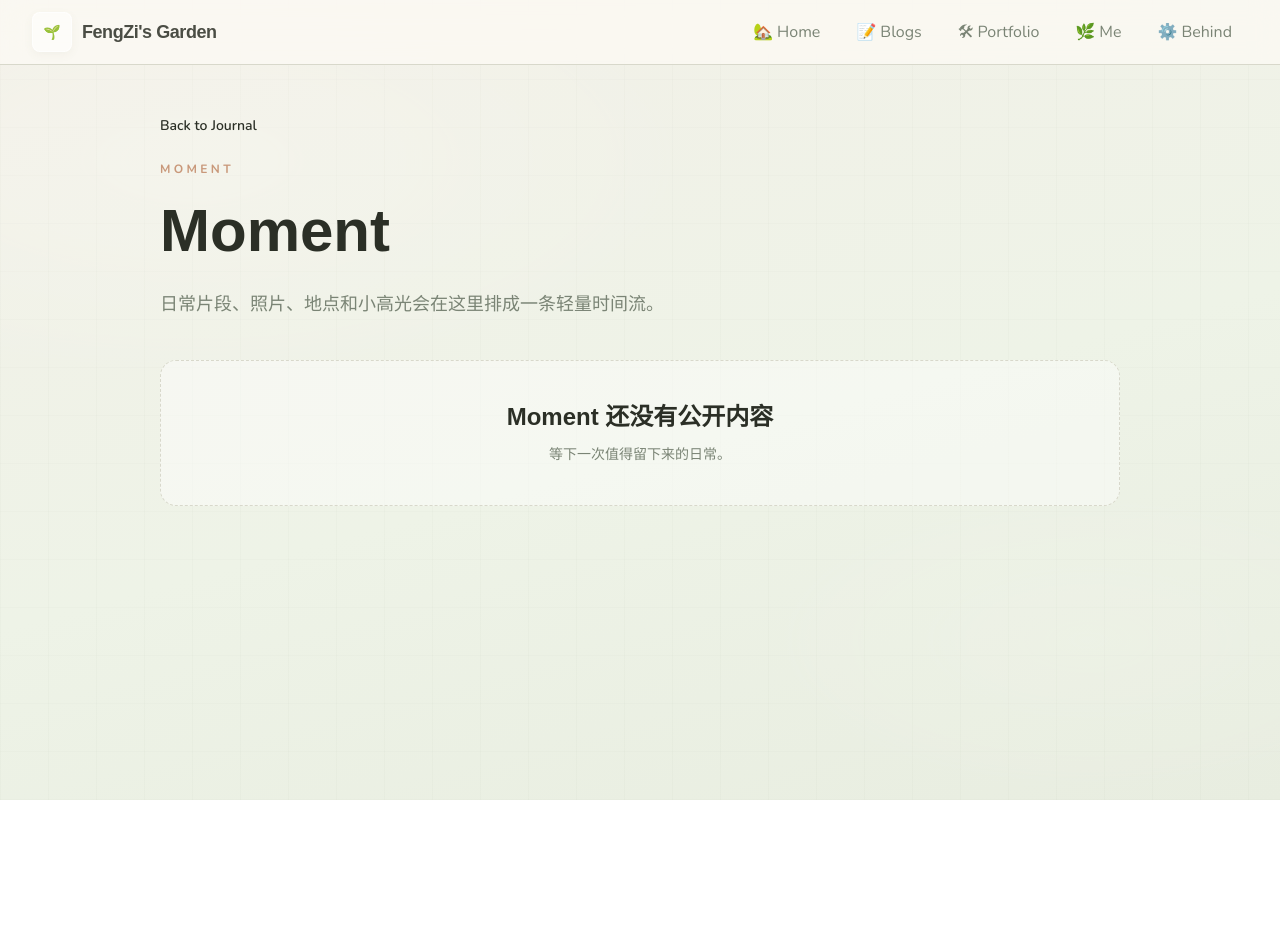
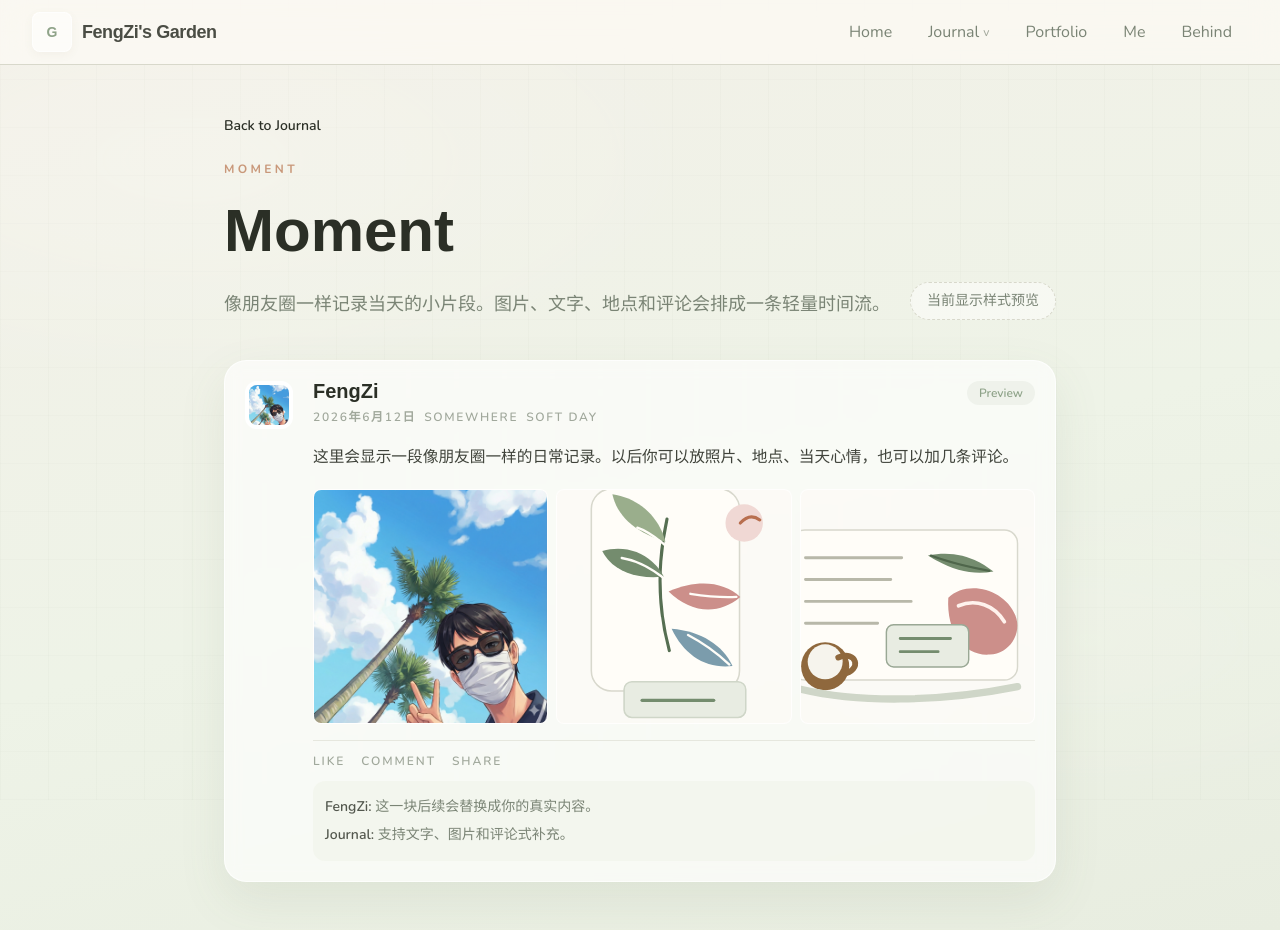
Before and after one commit to fengziclassmate/FZ-s-Garden, a Next.js app: page /journal/moment in a window 1280 px wide. Before the commit the page ends 800 px from the top, so only its background shows below. Built offline with nearby package versions, Linux system fonts and the light colour scheme; a web font is replaced by a local one.

Commit message:
journal模块优化三部曲

```diff
--- a/src/app/blogs/blogs-client.tsx
+++ b/src/app/blogs/blogs-client.tsx
@@ -152,7 +152,7 @@ export default function BlogsClient({ sections }: Props) {
       >
         <div className="px-5">
           <div className="mb-6 flex items-center justify-between">
-            <span className="text-xs font-semibold uppercase tracking-widest text-[#a6a097]">Blogs</span>
+            <span className="text-xs font-semibold uppercase tracking-widest text-[#a6a097]">Journal</span>
             <button
               type="button"
               onClick={() => setSidebarOpen(false)}
@@ -162,20 +162,27 @@ export default function BlogsClient({ sections }: Props) {
               ◀
             </button>
           </div>
-          <div className="mb-5 grid grid-cols-2 gap-2">
+          <div className="mb-5 grid grid-cols-3 gap-2">
             <Link
               href="/journal/moment"
-              className="rounded-xl border border-[#ece9e1] bg-white/55 px-3 py-3 text-sm text-[#5f6f58] transition hover:bg-[#f5f2ec] hover:text-[#2d2a24]"
+              className="rounded-xl border border-[#ece9e1] bg-white/55 px-2.5 py-3 text-sm text-[#5f6f58] transition hover:bg-[#f5f2ec] hover:text-[#2d2a24]"
             >
               <span className="block font-semibold">Moment</span>
-              <span className="mt-1 block text-[11px] text-[#a6a097]">日常片段</span>
+              <span className="mt-1 block text-[11px] text-[#a6a097]">日常</span>
             </Link>
             <Link
-              href="/journal/whispers"
-              className="rounded-xl border border-[#ece9e1] bg-white/55 px-3 py-3 text-sm text-[#5f6f58] transition hover:bg-[#f5f2ec] hover:text-[#2d2a24]"
+              href="/journal/whisper"
+              className="rounded-xl border border-[#ece9e1] bg-white/55 px-2.5 py-3 text-sm text-[#5f6f58] transition hover:bg-[#f5f2ec] hover:text-[#2d2a24]"
             >
-              <span className="block font-semibold">Whispers</span>
-              <span className="mt-1 block text-[11px] text-[#a6a097]">碎片低语</span>
+              <span className="block font-semibold">Whisper</span>
+              <span className="mt-1 block text-[11px] text-[#a6a097]">碎念</span>
+            </Link>
+            <Link
+              href="/blogs?type=journal"
+              className="rounded-xl border border-[#ece9e1] bg-white/55 px-2.5 py-3 text-sm text-[#5f6f58] transition hover:bg-[#f5f2ec] hover:text-[#2d2a24]"
+            >
+              <span className="block font-semibold">Blogs</span>
+              <span className="mt-1 block text-[11px] text-[#a6a097]">长文</span>
             </Link>
           </div>
           <div className="space-y-0.5">
--- a/src/app/blogs/page.tsx
+++ b/src/app/blogs/page.tsx
@@ -11,9 +11,9 @@ async function BlogsContent() {
   ]);
 
   const sections: { key: string; label: string; emoji: string; posts: GardenContent[] }[] = [
-    { key: "journal", label: "手账", emoji: "📓", posts: journalAll },
-    { key: "research", label: "科研", emoji: "🔬", posts: researchAll },
-    { key: "reading", label: "阅读", emoji: "📖", posts: readingAll },
+    { key: "journal", label: "Journal", emoji: "J", posts: journalAll },
+    { key: "research", label: "Research", emoji: "R", posts: researchAll },
+    { key: "reading", label: "Reading", emoji: "N", posts: readingAll },
   ];
 
   return <BlogsClient sections={sections} />;
@@ -21,7 +21,7 @@ async function BlogsContent() {
 
 export default function BlogsPage() {
   return (
-    <Suspense fallback={<div className="flex min-h-[calc(100vh-4rem)] items-center justify-center text-[#a6a097]">加载中...</div>}>
+    <Suspense fallback={<div className="flex min-h-[calc(100vh-4rem)] items-center justify-center text-[#a6a097]">Loading...</div>}>
       <BlogsContent />
     </Suspense>
   );
--- a/src/app/journal/moment/page.tsx
+++ b/src/app/journal/moment/page.tsx
@@ -1,48 +1,106 @@
 import Link from "next/link";
-import { moments } from "@/data/journal-modules";
+import { moments, type MomentEntry } from "@/data/journal-modules";
 import { formatDate } from "@/lib/dates";
 
-export default function MomentPage() {
+const avatarSrc = "/home/fengzi-avatar.jpg";
+
+const previewMoment: MomentEntry = {
+  id: "preview",
+  date: "2026-06-12",
+  text: "这里会显示一段像朋友圈一样的日常记录。以后你可以放照片、地点、当天心情，也可以加几条评论。",
+  location: "Somewhere",
+  mood: "soft day",
+  images: ["/home/fengzi-avatar.jpg", "/home/pressed-leaves.svg", "/home/study-desk.svg"],
+  comments: [
+    { name: "FengZi", text: "这一块后续会替换成你的真实内容。" },
+    { name: "Journal", text: "支持文字、图片和评论式补充。" },
+  ],
+};
+
+function MomentCard({ moment, preview = false }: { moment: MomentEntry; preview?: boolean }) {
   return (
-    <main className="mx-auto max-w-5xl px-5 py-12 lg:px-8">
-      <Link href="/journal" className="text-sm font-semibold text-muted-ink transition hover:text-ink">
-        Back to Journal
-      </Link>
-      <section className="mt-6 max-w-3xl">
-        <p className="text-xs font-bold uppercase tracking-[0.28em] text-clay">Moment</p>
-        <h1 className="mt-4 font-display text-5xl font-bold leading-tight text-ink md:text-6xl">Moment</h1>
-        <p className="mt-5 text-lg leading-8 text-muted-ink">
-          日常片段、照片、地点和小高光会在这里排成一条轻量时间流。
-        </p>
-      </section>
-
-      <section className="mt-10">
-        {moments.length > 0 ? (
-          <div className="space-y-5">
-            {moments.map((moment) => (
-              <article key={moment.id} className="rounded-2xl border border-white/70 bg-white/58 p-5 shadow-[var(--shadow-note)] backdrop-blur">
-                <div className="flex flex-wrap items-center gap-3 text-sm text-muted-ink">
+    <article className="rounded-[1.4rem] border border-white/70 bg-white/64 p-5 shadow-[0_18px_48px_rgba(100,115,90,0.10)] backdrop-blur">
+      <div className="grid grid-cols-[52px_1fr] gap-4">
+        <img src={avatarSrc} alt="" className="size-12 rounded-xl border-4 border-white object-cover object-[78%_42%]" />
+        <div className="min-w-0">
+          <div className="flex flex-wrap items-start justify-between gap-3">
+            <div>
+              <h2 className="font-display text-xl font-bold leading-none text-ink">FengZi</h2>
+              <div className="mt-2 flex flex-wrap items-center gap-2 text-xs font-semibold uppercase tracking-[0.14em] text-muted-ink/70">
                 <time>{formatDate(moment.date)}</time>
                 {moment.location ? <span>{moment.location}</span> : null}
                 {moment.mood ? <span>{moment.mood}</span> : null}
               </div>
-                <p className="mt-4 text-base leading-8 text-ink">{moment.text}</p>
+            </div>
+            {preview ? (
+              <span className="rounded-full bg-sage/10 px-3 py-1 text-xs font-semibold text-sage">Preview</span>
+            ) : null}
+          </div>
+
+          <p className="mt-4 whitespace-pre-line text-[0.98rem] leading-8 text-ink/90">{moment.text}</p>
+
           {moment.images?.length ? (
-                  <div className="mt-5 grid gap-3 sm:grid-cols-2">
+            <div className={`mt-4 grid gap-2 ${moment.images.length === 1 ? "grid-cols-1" : "grid-cols-3"}`}>
               {moment.images.map((src) => (
-                      <img key={src} src={src} alt="" className="aspect-[4/3] w-full rounded-xl object-cover" />
+                <img
+                  key={src}
+                  src={src}
+                  alt=""
+                  className={`${moment.images?.length === 1 ? "aspect-[4/3]" : "aspect-square"} w-full rounded-lg border border-white/70 bg-surface/70 object-cover`}
+                />
               ))}
             </div>
           ) : null}
-              </article>
+
+          <div className="mt-4 flex items-center gap-4 border-t border-line/55 pt-3 text-xs font-semibold uppercase tracking-[0.16em] text-muted-ink/70">
+            <span>Like</span>
+            <span>Comment</span>
+            <span>Share</span>
+          </div>
+
+          {moment.comments?.length ? (
+            <div className="mt-3 rounded-xl bg-surface-soft/55 p-3 text-sm leading-7 text-muted-ink">
+              {moment.comments.map((comment) => (
+                <p key={`${comment.name}-${comment.text}`}>
+                  <span className="font-semibold text-ink/80">{comment.name}: </span>
+                  {comment.text}
+                </p>
               ))}
             </div>
-        ) : (
-          <div className="rounded-2xl border border-dashed border-line bg-white/42 p-10 text-center">
-            <p className="font-display text-2xl font-bold text-ink">Moment 还没有公开内容</p>
-            <p className="mt-3 text-sm text-muted-ink">等下一次值得留下来的日常。</p>
+          ) : null}
         </div>
-        )}
+      </div>
+    </article>
+  );
+}
+
+export default function MomentPage() {
+  const list = moments.length > 0 ? moments : [previewMoment];
+
+  return (
+    <main className="mx-auto max-w-4xl px-5 py-12 lg:px-8">
+      <Link href="/journal" className="text-sm font-semibold text-muted-ink transition hover:text-ink">
+        Back to Journal
+      </Link>
+      <section className="mt-6 flex flex-wrap items-end justify-between gap-5">
+        <div className="max-w-2xl">
+          <p className="text-xs font-bold uppercase tracking-[0.28em] text-clay">Moment</p>
+          <h1 className="mt-4 font-display text-5xl font-bold leading-tight text-ink md:text-6xl">Moment</h1>
+          <p className="mt-5 text-lg leading-8 text-muted-ink">
+            像朋友圈一样记录当天的小片段。图片、文字、地点和评论会排成一条轻量时间流。
+          </p>
+        </div>
+        {moments.length === 0 ? (
+          <span className="rounded-full border border-dashed border-line bg-white/48 px-4 py-2 text-sm text-muted-ink">
+            当前显示样式预览
+          </span>
+        ) : null}
+      </section>
+
+      <section className="mt-10 space-y-5">
+        {list.map((moment) => (
+          <MomentCard key={moment.id} moment={moment} preview={moments.length === 0} />
+        ))}
       </section>
     </main>
   );
--- /dev/null
+++ b/src/app/journal/whisper/page.tsx
@@ -0,0 +1,71 @@
+import Link from "next/link";
+import { whispers, type WhisperEntry } from "@/data/journal-modules";
+import { formatDate } from "@/lib/dates";
+
+const previewWhispers: WhisperEntry[] = [
+  {
+    id: "preview-1",
+    date: "2026-06-12",
+    text: "这里适合放一句没有标题的小想法。",
+    tone: "note",
+  },
+  {
+    id: "preview-2",
+    date: "2026-06-12",
+    text: "也可以是一段很短的情绪、灵感或自言自语。",
+    tone: "whisper",
+  },
+  {
+    id: "preview-3",
+    date: "2026-06-12",
+    text: "不需要变成文章，只要被温柔地收起来。",
+    tone: "soft",
+  },
+];
+
+export default function WhisperPage() {
+  const list = whispers.length > 0 ? whispers : previewWhispers;
+
+  return (
+    <main className="mx-auto max-w-6xl px-5 py-12 lg:px-8">
+      <Link href="/journal" className="text-sm font-semibold text-muted-ink transition hover:text-ink">
+        Back to Journal
+      </Link>
+      <section className="mt-6 flex flex-wrap items-end justify-between gap-5">
+        <div className="max-w-3xl">
+          <p className="text-xs font-bold uppercase tracking-[0.28em] text-clay">Whisper</p>
+          <h1 className="mt-4 font-display text-5xl font-bold leading-tight text-ink md:text-6xl">Whisper</h1>
+          <p className="mt-5 text-lg leading-8 text-muted-ink">
+            不需要标题的小想法、碎片句子和一闪而过的感受会放在这里，像一组轻轻贴上的便签。
+          </p>
+        </div>
+        {whispers.length === 0 ? (
+          <span className="rounded-full border border-dashed border-line bg-white/48 px-4 py-2 text-sm text-muted-ink">
+            当前显示样式预览
+          </span>
+        ) : null}
+      </section>
+
+      <section className="mt-10 columns-1 gap-4 md:columns-2 xl:columns-3">
+        {list.map((whisper, index) => (
+          <article
+            key={whisper.id}
+            className={`mb-4 break-inside-avoid rounded-[1.3rem] border border-white/70 p-5 shadow-[var(--shadow-note)] backdrop-blur ${
+              index % 3 === 0
+                ? "bg-washi-yellow/42"
+                : index % 3 === 1
+                  ? "bg-washi-green/42"
+                  : "bg-washi-pink/36"
+            }`}
+          >
+            <p className="text-base leading-8 text-ink">{whisper.text}</p>
+            <div className="mt-5 flex flex-wrap items-center justify-between gap-3 text-xs font-semibold uppercase tracking-[0.18em] text-muted-ink">
+              <time>{formatDate(whisper.date)}</time>
+              {whisper.tone ? <span>{whisper.tone}</span> : null}
+            </div>
+          </article>
+        ))}
+      </section>
+    </main>
+  );
+}
--- a/src/components/layout/site-header.tsx
+++ b/src/components/layout/site-header.tsx
@@ -6,26 +6,37 @@ export function SiteHeader() {
   return (
     <header className="site-header">
       <div className="flex w-full items-center justify-between px-8 py-3">
-        {/* Logo — 严格靠左 */}
-        <Link href="/" className="inline-flex shrink-0 items-center gap-2.5 group">
-          <span className="grid size-10 place-items-center rounded-lg border border-white/70 bg-white/50 text-sm font-display font-semibold text-sage shadow-[0_3px_10px_rgba(100,115,90,0.06)] transition group-hover:shadow-[0_6px_18px_rgba(100,115,90,0.08)]">
-            🌱
+        <Link href="/" className="group inline-flex shrink-0 items-center gap-2.5">
+          <span className="grid size-10 place-items-center rounded-lg border border-white/70 bg-white/50 font-display text-sm font-semibold text-sage shadow-[0_3px_10px_rgba(100,115,90,0.06)] transition group-hover:shadow-[0_6px_18px_rgba(100,115,90,0.08)]">
+            G
           </span>
-          <span className="font-display text-lg font-semibold tracking-tight text-ink/85">
-            {site.name}
-          </span>
+          <span className="font-display text-lg font-semibold tracking-tight text-ink/85">{site.name}</span>
         </Link>
 
-        {/* Navigation — 严格靠右 */}
         <nav className="flex items-center gap-1 text-muted-ink">
           {navigation.map((item) => (
-            <Link
-              key={item.href}
-              href={item.href}
-              className="shrink-0 rounded-lg px-4 py-2 text-base whitespace-nowrap transition-colors hover:bg-white/45 hover:text-ink"
-            >
-              {item.emoji && <span className="mr-1">{item.emoji}</span>}{item.label}
-            </Link>
+            <div key={item.href} className="group relative">
+              <Link
+                href={item.href}
+                className="inline-flex shrink-0 items-center rounded-lg px-4 py-2 text-base transition-colors hover:bg-white/45 hover:text-ink"
+              >
+                {item.label}
+                {item.children?.length ? <span className="ml-1 text-xs text-muted-ink/70">v</span> : null}
+              </Link>
+              {item.children?.length ? (
+                <div className="invisible absolute right-0 top-full z-40 mt-2 min-w-40 rounded-xl border border-white/70 bg-white/82 p-2 opacity-0 shadow-[0_18px_42px_rgba(100,115,90,0.12)] backdrop-blur transition group-hover:visible group-hover:opacity-100 group-focus-within:visible group-focus-within:opacity-100">
+                  {item.children.map((child) => (
+                    <Link
+                      key={child.href}
+                      href={child.href}
+                      className="block rounded-lg px-3 py-2 text-sm text-muted-ink transition hover:bg-surface-soft/70 hover:text-ink"
+                    >
+                      {child.label}
+                    </Link>
+                  ))}
+                </div>
+              ) : null}
+            </div>
           ))}
         </nav>
       </div>
--- a/src/data/journal-modules.ts
+++ b/src/data/journal-modules.ts
@@ -5,6 +5,7 @@ export type MomentEntry = {
   location?: string;
   mood?: string;
   images?: string[];
+  comments?: { name: string; text: string }[];
 };
 
 export type WhisperEntry = {
@@ -19,15 +20,22 @@ export const journalModules = [
     href: "/journal/moment",
     label: "Moment",
     eyebrow: "Daily fragments",
-    description: "像轻量朋友圈一样收纳日常片段、照片、地点和当天的小高光。",
+    description: "像朋友圈一样收纳日常片段、照片、地点和当天的小高光。",
     mark: "M",
   },
   {
-    href: "/journal/whispers",
-    label: "Whispers",
+    href: "/journal/whisper",
+    label: "Whisper",
     eyebrow: "Tiny thoughts",
     description: "存放没必要写成长文章的短句、灵感、心情和自言自语。",
     mark: "W",
+  },
+  {
+    href: "/blogs?type=journal",
+    label: "Blogs",
+    eyebrow: "Long journal",
+    description: "保留完整标题、正文和评论区的长篇 Journal 记录。",
+    mark: "B",
   },
 ];
 
--- a/src/data/navigation.ts
+++ b/src/data/navigation.ts
@@ -1,7 +1,15 @@
 export const navigation = [
-  { href: "/", emoji: "🏡", label: "Home" },
-  { href: "/blogs", emoji: "📝", label: "Blogs" },
-  { href: "/portfolio", emoji: "🛠", label: "Portfolio" },
-  { href: "/me", emoji: "🌿", label: "Me" },
-  { href: "/behind", emoji: "⚙️", label: "Behind" },
+  { href: "/", label: "Home" },
+  {
+    href: "/journal",
+    label: "Journal",
+    children: [
+      { href: "/journal/moment", label: "Moment" },
+      { href: "/journal/whisper", label: "Whisper" },
+      { href: "/blogs?type=journal", label: "Blogs" },
+    ],
+  },
+  { href: "/portfolio", label: "Portfolio" },
+  { href: "/me", label: "Me" },
+  { href: "/behind", label: "Behind" },
 ];
--- a/src/lib/content.ts
+++ b/src/lib/content.ts
@@ -9,11 +9,11 @@ import type { ContentType, GardenContent } from "@/lib/types";
 const contentRoot = path.join(process.cwd(), "content");
 
 export const contentTypeLabels: Record<ContentType, string> = {
-  journal: "手账",
-  research: "科研日志",
-  reading: "阅读",
-  project: "项目",
-  behind: "幕后",
+  journal: "Journal",
+  research: "Research",
+  reading: "Reading",
+  project: "Portfolio",
+  behind: "Behind",
 };
 
 export const contentTypeFolders: Record<ContentType, string> = {
@@ -91,12 +91,8 @@ export async function getPinnedContent(limit = 4) {
   return items.filter((item) => item.pinned).slice(0, limit);
 }
 
-/** blogs 页面聚合的类型（不含 project / behind） */
 export const blogContentTypes: ContentType[] = ["journal", "research", "reading"];
 
-/**
- * 获取 blogs 聚合内容，可选按 type 或 tag 筛选
- */
 export async function getBlogContent(options?: { type?: ContentType; tag?: string }) {
   const groups = await Promise.all(blogContentTypes.map((type) => getContentByType(type)));
   let items = sortByDateDesc(groups.flat());
```
Also changed, not shown: src/app/journal/page.tsx (+6 -6 lines), src/app/journal/whispers/page.tsx (+3 -42 lines), src/components/home/garden-entry-grid.tsx (+8 -11 lines). Lines whose indentation alone changed are shown as unchanged.
